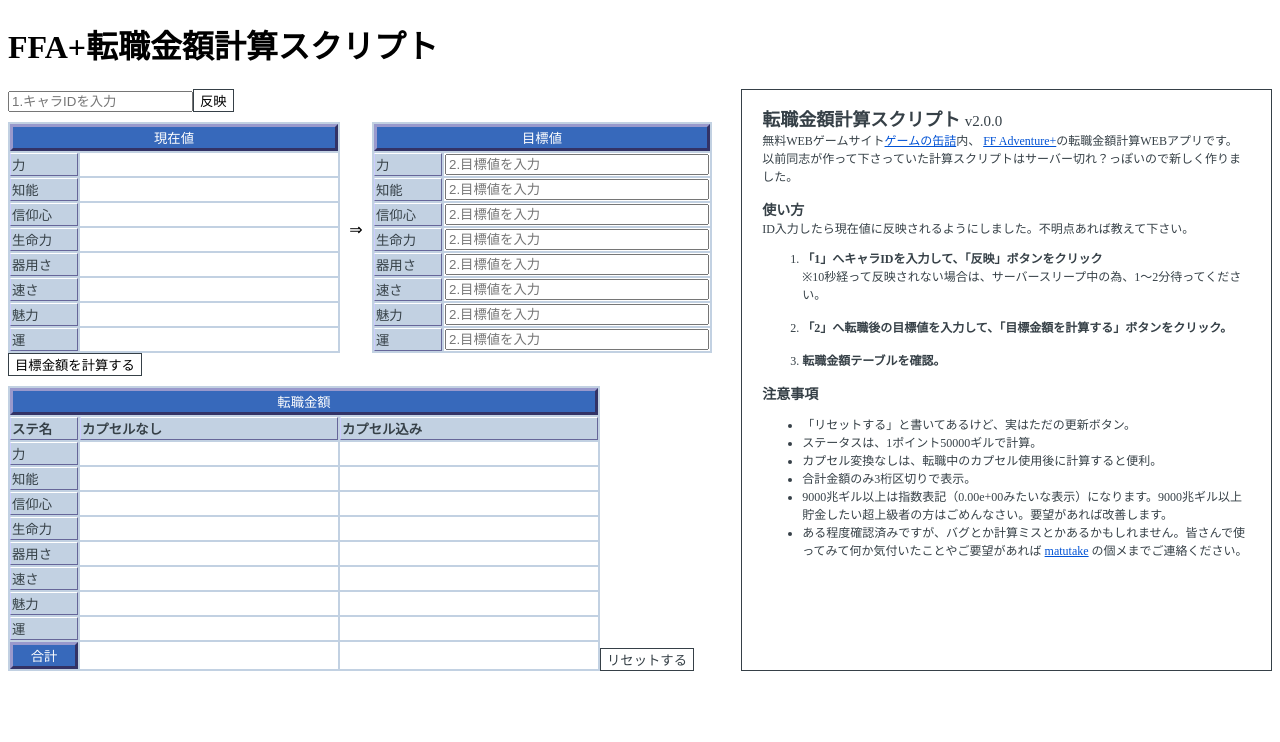
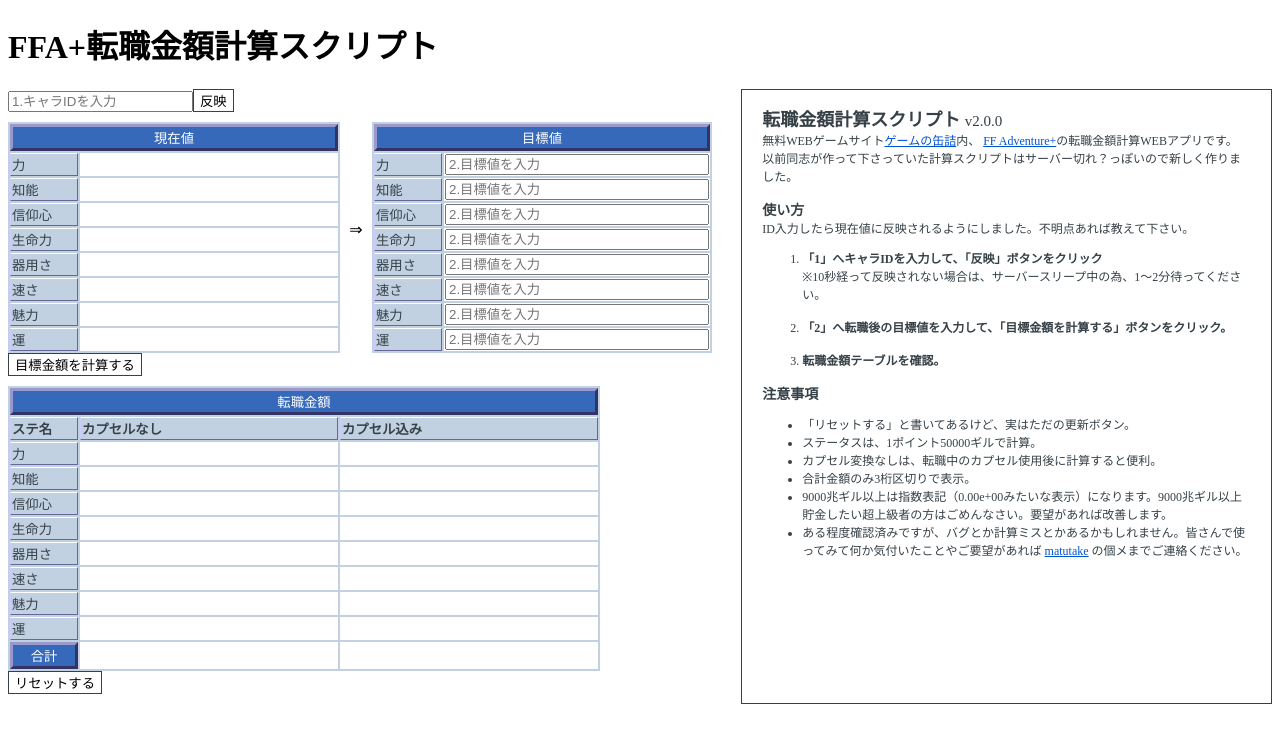
Before and after one commit to abematsu-shingo/ffaJobchange-vue, a Vue app in the folder ffaJobchange/: page / in a window 1280 px wide. Shown: the top 742 px of the page. Built offline with nearby package versions, Linux system fonts and the light colour scheme; the HTML template or start-up script is replaced by a standard one.

Commit message:
リセットボタンの<a>タグを削除、resetButton関数を定義

```diff
--- a/ffaJobchange/src/App.vue
+++ b/ffaJobchange/src/App.vue
@@ -183,7 +183,13 @@ const calcStatus = () => {
 
   newCpSum.value = cpSum.value.toLocaleString('ja-JP')
 }
+
+// ResetButton
+const resetButton = () => {
+  window.location.reload()
+}
 </script>
+
 <template>
   <h1>FFA+転職金額計算スクリプト</h1>
   <div class="flex">
@@ -407,8 +413,8 @@ const calcStatus = () => {
             </tr>
           </tfoot>
         </table>
-        <button class="reset"><a onclick="window.location.reload(true);">リセットする</a></button>
       </div>
+      <button @click="resetButton" class="reset">リセットする</button>
     </div>
 
     <!-- how to use -->
@@ -464,6 +470,7 @@ const calcStatus = () => {
     </div>
   </div>
 </template>
+
 <style scoped>
 h2,
 h3 {
@@ -529,16 +536,6 @@ a {
 a:hover {
   color: #5093ff;
 }
-.reset {
-  margin: auto 0 0 0;
-}
-.reset a {
-  text-decoration: none;
-  color: #364047;
-}
-.reset a:hover {
-  cursor: default;
-}
 .status {
   display: flex;
   width: 55vw;
@@ -560,10 +557,6 @@ a:hover {
 }
 
 @media screen and (max-width: 480px) {
-  #src {
-    width: 99vw;
-    height: 20px;
-  }
   .b1 {
     width: 99vw;
   }
```
